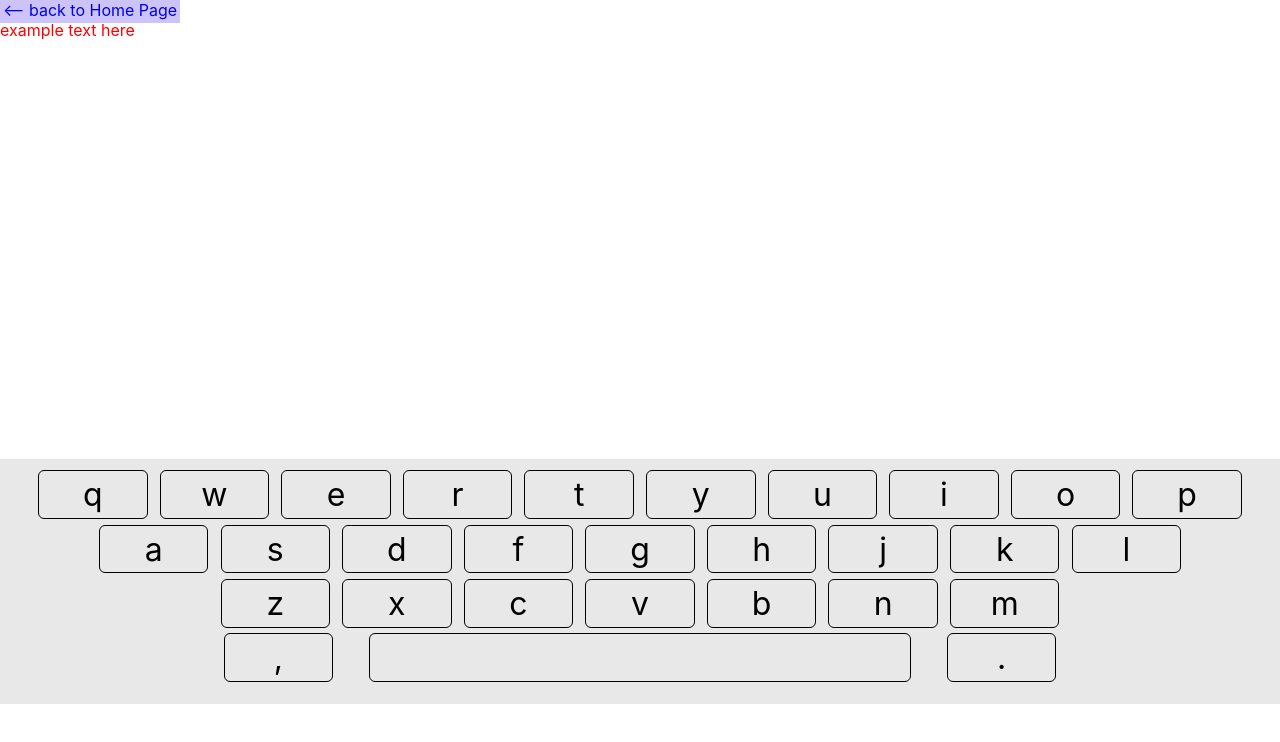
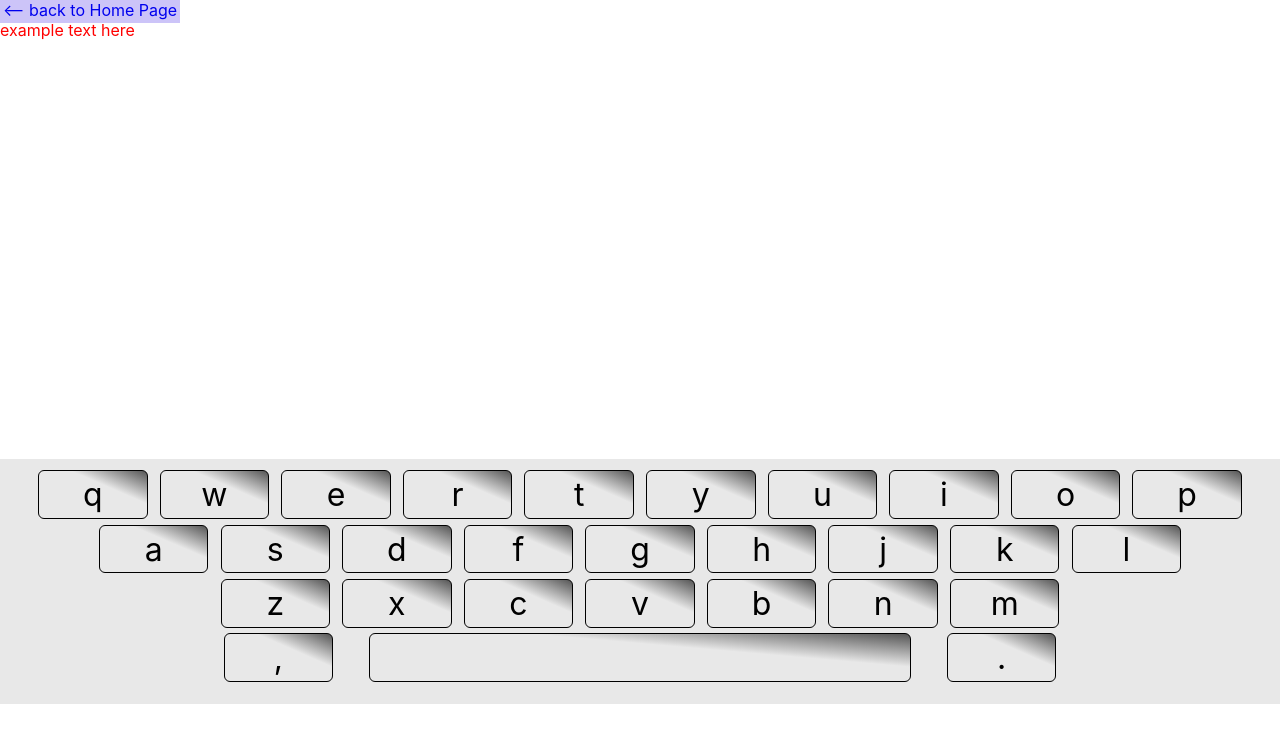
Before and after one commit to JustinDudley/thimble, a React (Create React App) app: page /keyboard in a window 1280 px wide. Shown: the top 742 px of the page. Built offline with nearby package versions, Linux system fonts and the light colour scheme.

Commit message:
create linear gradient, and ensure target and letter have correct z-index functionality

```diff
--- a/src/thimbleRoutes/Keyboard/components/WholeKey/index.tsx
+++ b/src/thimbleRoutes/Keyboard/components/WholeKey/index.tsx
@@ -39,6 +39,7 @@ const MiniBox: React.FC<{letter: string; keyCount: number; keyboardCount: number
                     width: `${keyWidth}vw`,
                     pointerEvents: 'none',
                     opacity: keyboardCount - 1 === keyBoardCountSnapshot? 1: 0.3,
+                    zIndex: '1'
                 }}
             />}
         </div>
@@ -56,7 +57,14 @@ export const WholeKey: React.FC<{letter: string; keyboardCount: number;}> = ({le
             onClick={() => {setKeyCount(keyCount + 1)}}
         >
             {miniBoxes.map(() => <MiniBox letter={letter} keyCount={keyCount} keyboardCount={keyboardCount} />)}
-            <div id='shown-key'>{letter}</div>
+            <div
+                id='shown-key'
+                style={{background: 'linear-gradient(to right top, #E8E8E8 65%, #555)'}}
+            >
+                <div style={{zIndex: '1'}}>
+                    {letter}
+                </div>
+            </div>
         </div>
     )
 }
```
Also changed, not shown: src/assets/images/target-logo.svg.
